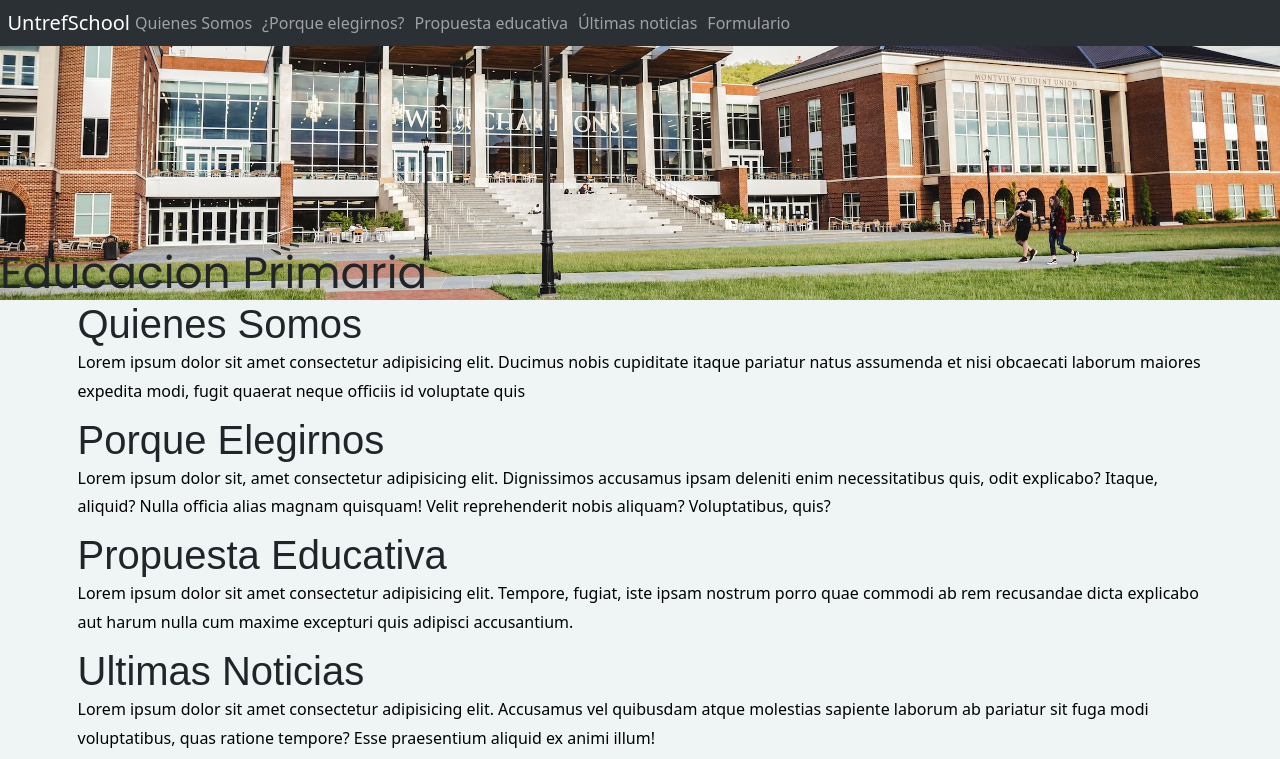
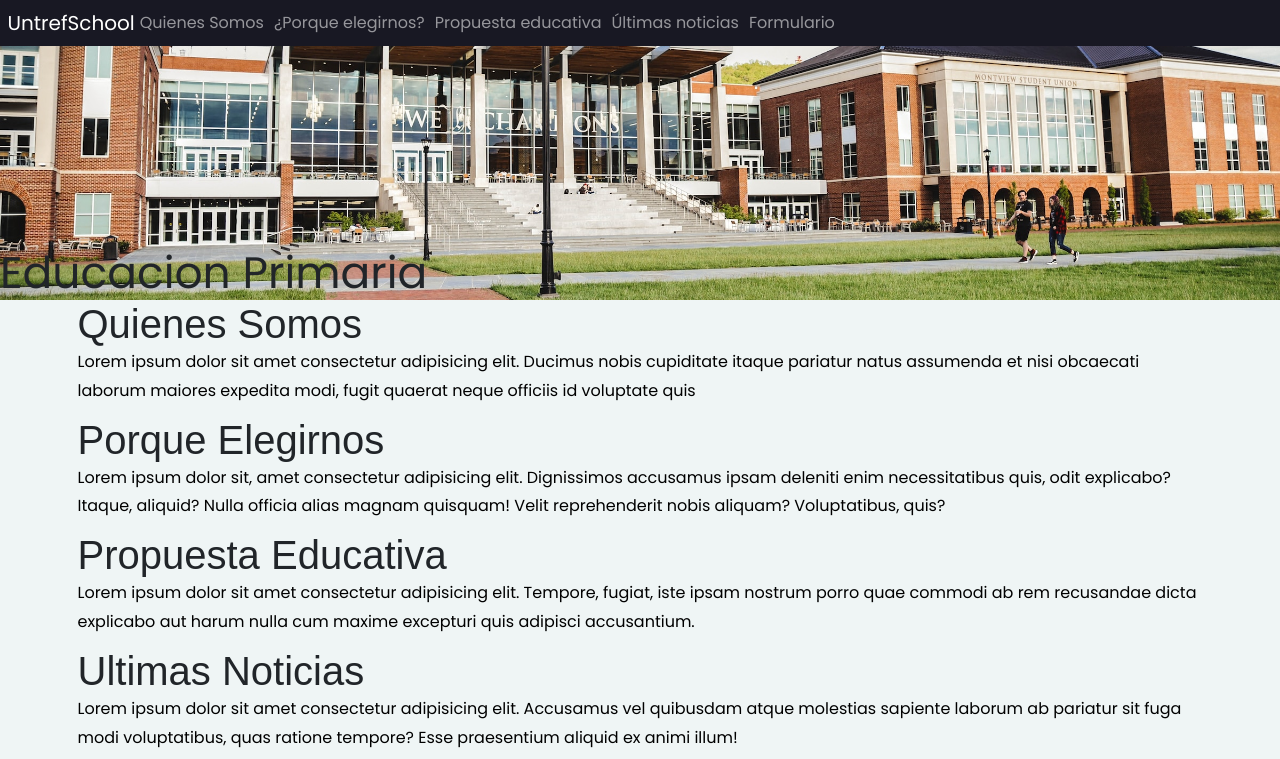
Before and after one commit to Joseargentina/PROYECTO-INTEGRADOR-WEB-UNTREFSCHOOL, a website: page index.html in a window 1280 px wide. Shown: the top 759 px of the page. Drawn offline with nearby package versions, Linux system fonts and the light colour scheme; a web font is replaced by a local one.

Commit message:
le di estilos a los colores del body

```diff
--- a/index.html
+++ b/index.html
@@ -13,9 +13,9 @@
     <!--css-->
     <link rel="stylesheet" href="./css/style.css">
   </head>
-  <body>
+  <body class="body">
     <header class="header">
-        <nav class="navbar navbar-expand-lg bg-body-tertiary fixed-top" data-bs-theme="dark">
+        <nav class="header__nav navbar navbar-expand-lg bg-body-tertiary fixed-top" data-bs-theme="dark">
             <div class="container-fluid flex-wrap flex-lg-nowrap justify-content-between align-items-center">
               <a class="navbar-brand mx-auto header__home" href="#">UntrefSchool</a>
               <button class="navbar-toggler" type="button" data-bs-toggle="collapse" data-bs-target="#navbarNavDropdown" aria-controls="navbarNavDropdown" aria-expanded="false" aria-label="Toggle navigation">
--- a/scss/base/_reset.scss
+++ b/scss/base/_reset.scss
@@ -38,5 +38,6 @@ a {
 body {
     font-size: 1.6rem;
     background-color: $colorCinco;
+    font-family: $fuentePrincipal;
     height: 100vh;
 }
--- a/scss/layout/_header.scss
+++ b/scss/layout/_header.scss
@@ -1,6 +1,11 @@
 @import '../utilities/variables';
 
 .header {
+
+    &__nav {
+        background-color: $colorCuarto !important;
+    }
+
     &__home {
         font-size: 2rem;
     }
```
Also changed, not shown: pages/formulario.html (+2 -1 lines), css/style.css, 1 other file.
